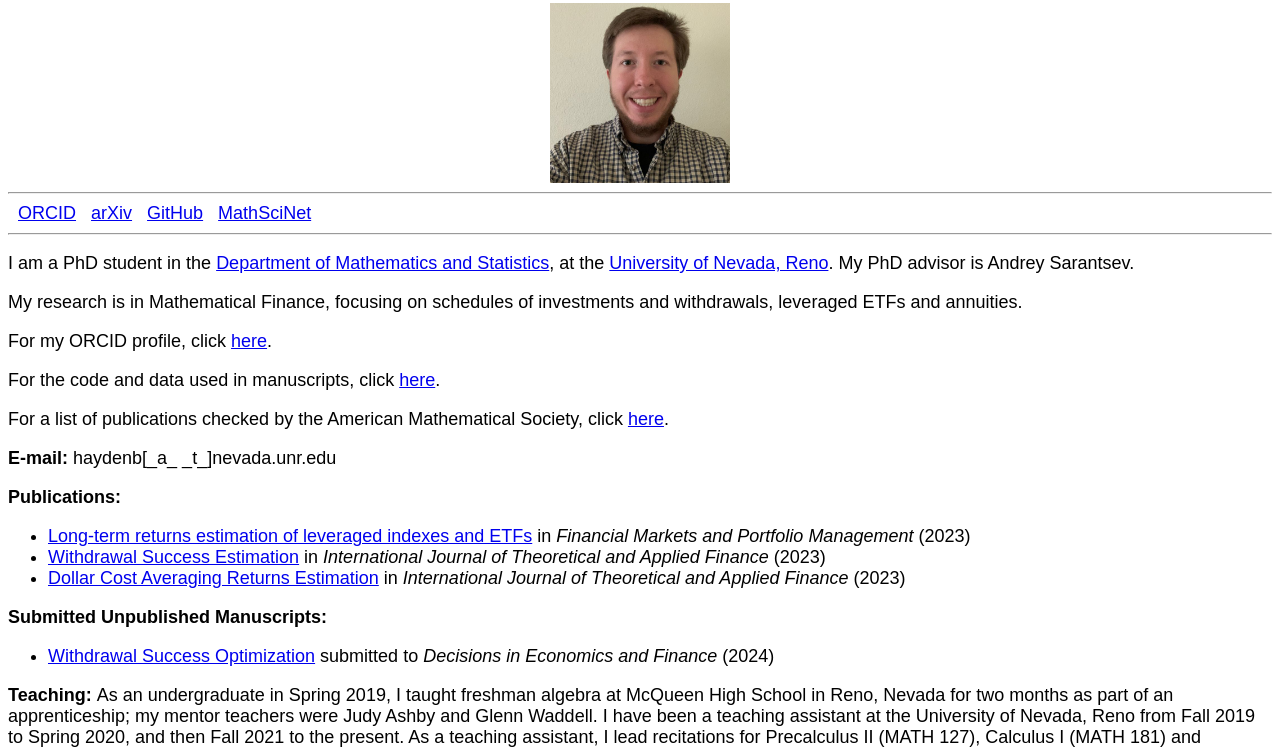
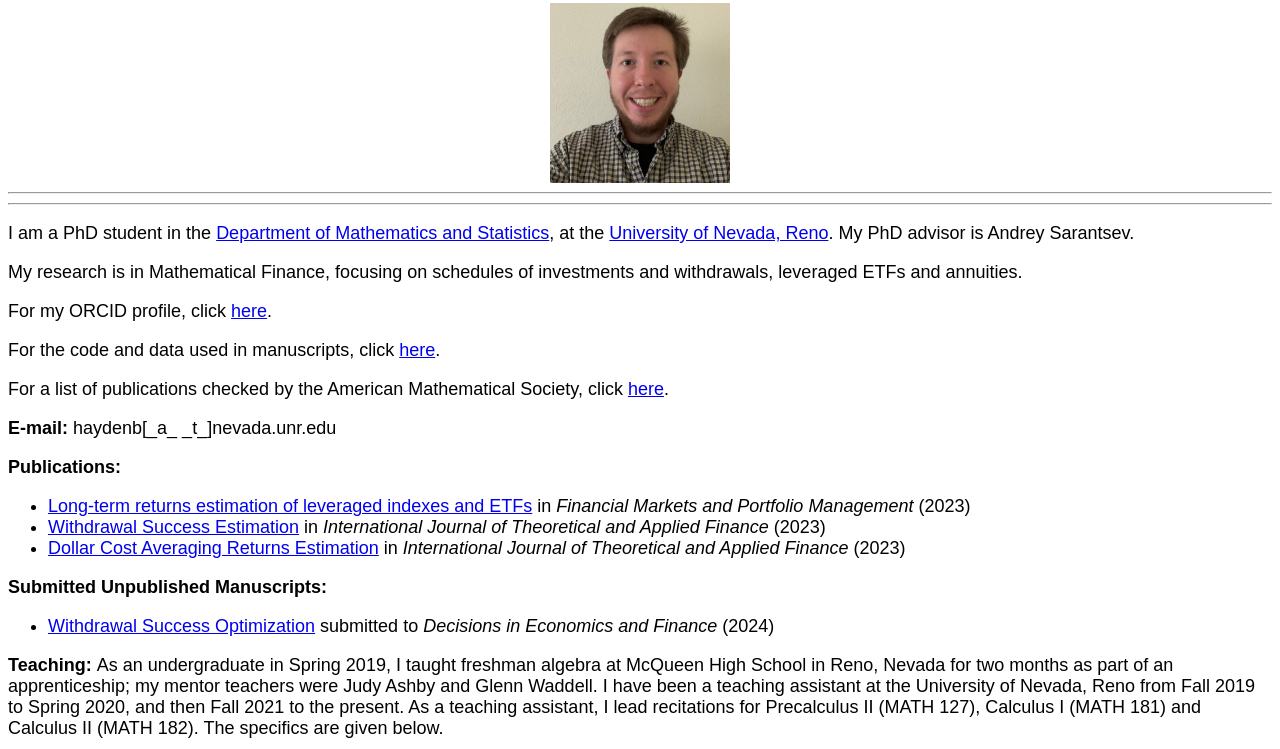
Before and after one commit to HaydenBrown/Home, a plain HTML site: page index.html in a window 1280 px wide. Shown: the part 71-820 px from the top of the page. Drawn offline with Linux system fonts and the light colour scheme.

Commit message:
Update index.html

```diff
--- a/index.html
+++ b/index.html
@@ -8,11 +8,6 @@
 <center> <h1>  Hayden Brown </h1> </center>
 <center> <img src="HaydenBrownPicture.jpg" width="180"/> </center>
 <hr/>
-&nbsp;
-<a href = "http://orcid.org/0000-0002-2975-2711"> ORCID</a> &nbsp;
-<a href = "https://arxiv.org/search/q-fin?searchtype=author&query=Brown,+H"> arXiv</a> &nbsp;
-<a href = "https://github.com/HaydenBrown/Investing"> GitHub</a> &nbsp;
-<a href = "https://mathscinet.ams.org/mathscinet/author?authorId=1557115"> MathSciNet</a> &nbsp;
 <hr/>
 <p> I am a PhD student in the
 <a href = "http://www.unr.edu/math/"> Department of Mathematics and Statistics</a>,
```
